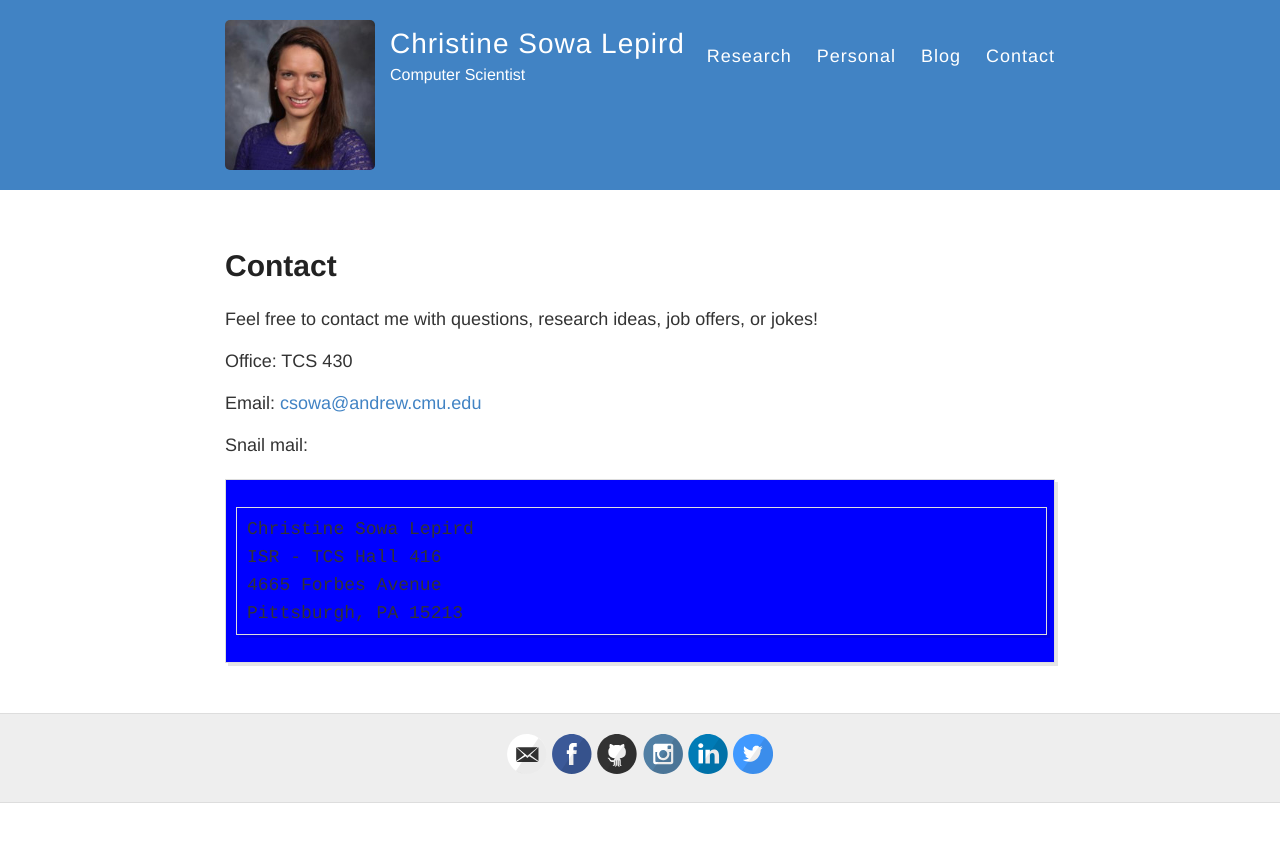
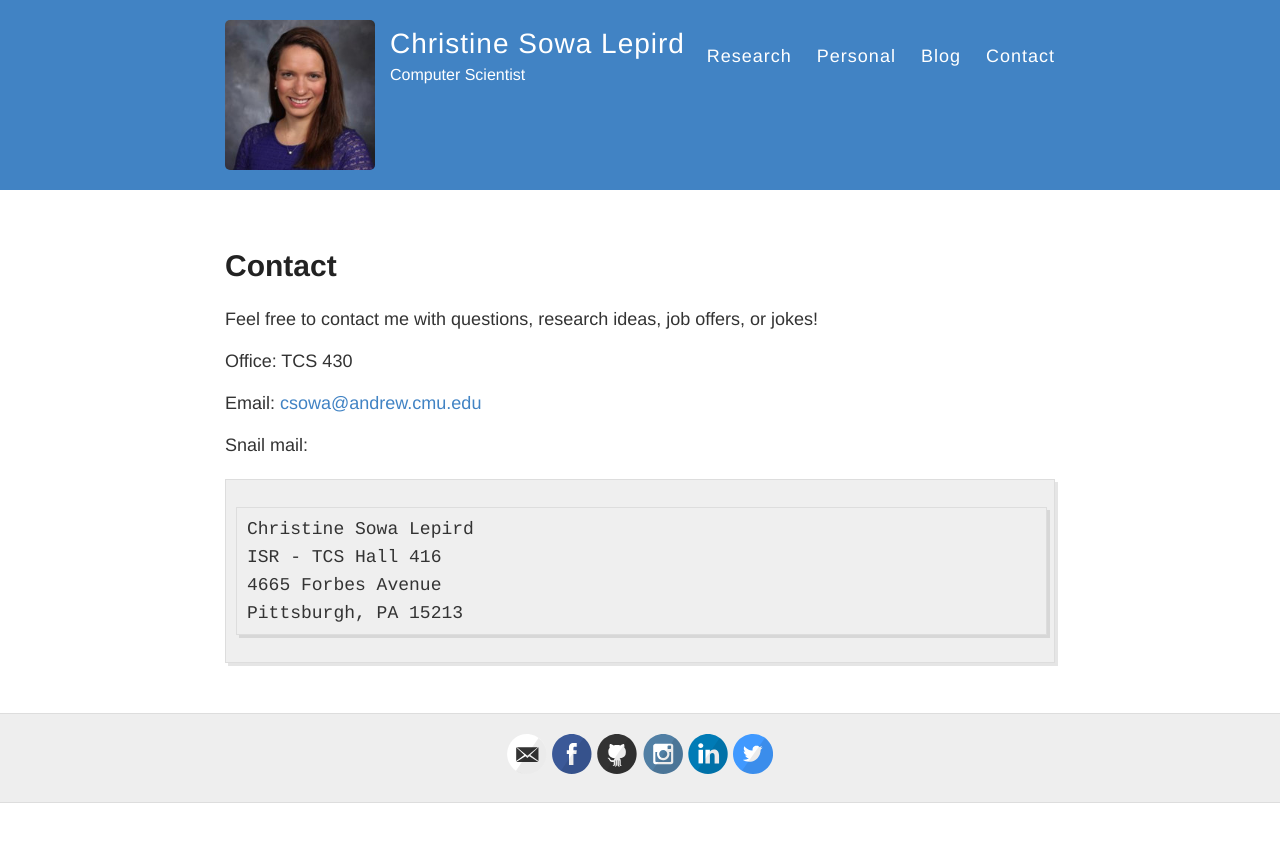
Before and after one commit to christine-lepird/christine-lepird.github.io, a Jekyll site: the page built from contact.md, in a window 1280 px wide. Shown: the top 842 px of the page. Built offline with Jekyll 4.4.1, drawn with Linux system fonts in a browser that asks for light colours.

Commit message:
Update _highlights.scss

```diff
--- a/_sass/_highlights.scss
+++ b/_sass/_highlights.scss
@@ -1,6 +1,6 @@
 
 .highlight {
-  background-color: #0000ff;
+  background-color: #efefef;
   padding: 7px 7px 7px 10px;
   border: 1px solid #ddd;
   -moz-box-shadow: 3px 3px rgba(0,0,0,0.1);
```
